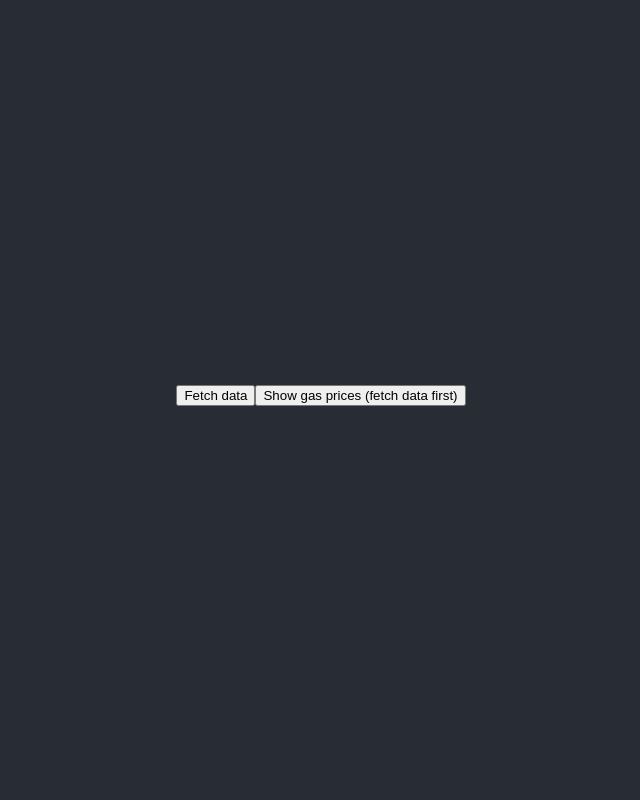
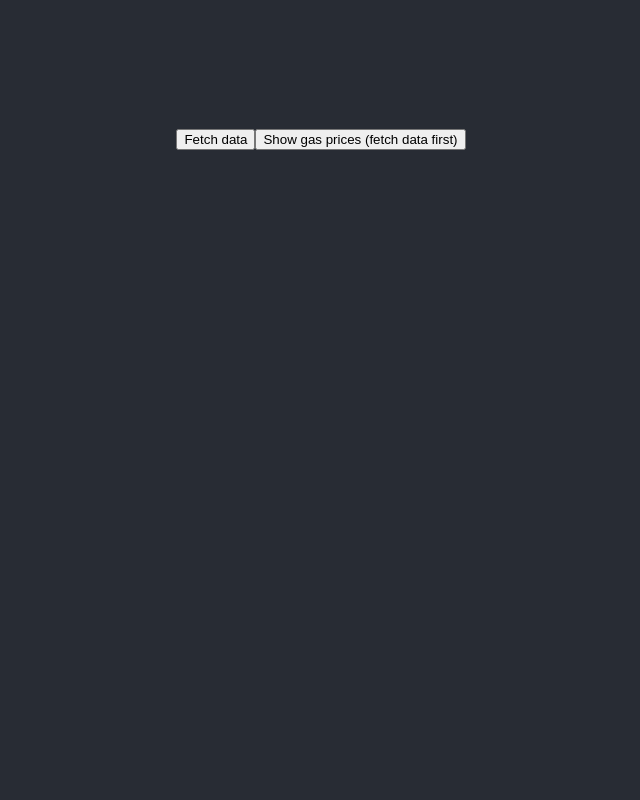
Before and after one commit to pclaesen/ubiquity-blockdaemon, a React (Create React App) app in the folder ub/: page / in a window 1280 px wide. Shown: the top 800 px of the page, without its empty margins (319-959 px from the left). Built offline with nearby package versions, Linux system fonts and the light colour scheme; no server answers.

Commit message:
change padding-top

```diff
--- a/ub/src/App.css
+++ b/ub/src/App.css
@@ -21,7 +21,7 @@
   justify-content: center;
   font-size: 16px;
   color: white;
-  padding-top: 30%;
+  padding-top: 10%;
 }
 
 .fees-title {
```
